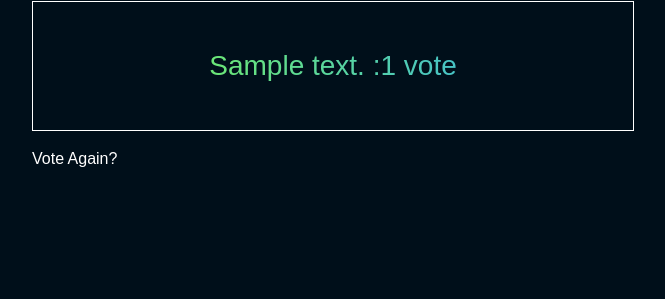
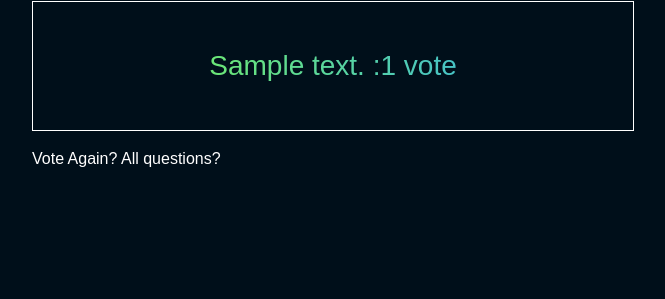
Before and after one commit to JuanDavidArce/PlatziAwards, a Django app: page /polls/1/results in a window 1280 px wide. Shown: the part 421-720 px from the top of the page, without its empty margins (307-972 px from the left). Run offline with Django 4.2, Linux system fonts and the light colour scheme; tables that the repository leaves empty hold one stand-in row (values such as "Sample post").

Commit message:
link to all questions in restults template

```diff
--- a/PlatziAwardsApp/polls/templates/polls/results.html
+++ b/PlatziAwardsApp/polls/templates/polls/results.html
@@ -27,6 +27,7 @@
             {% endfor %}
         </ul>
         <a href="{% url 'polls:detail' question.id %}">Vote Again?</a>
+        <a href="{% url 'polls:index' %}">All questions?</a>
 
     </main>
 
```
